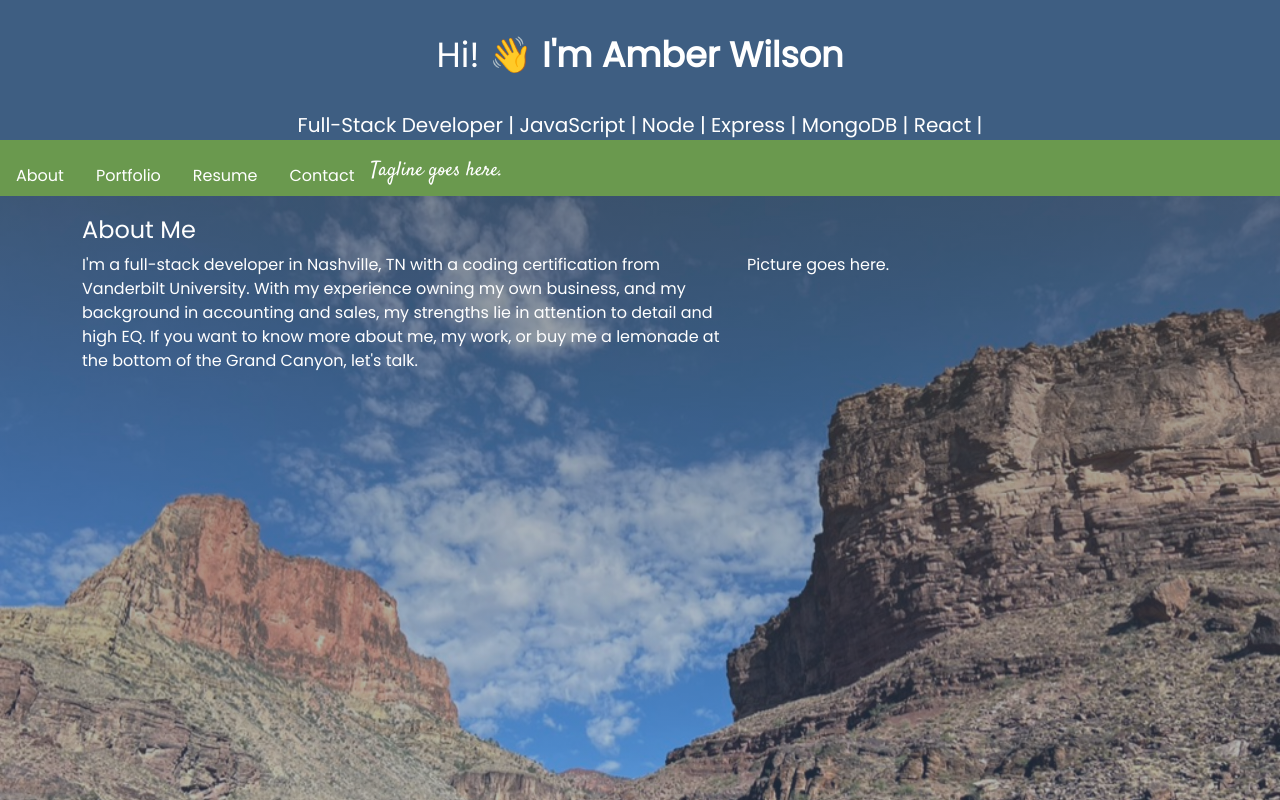
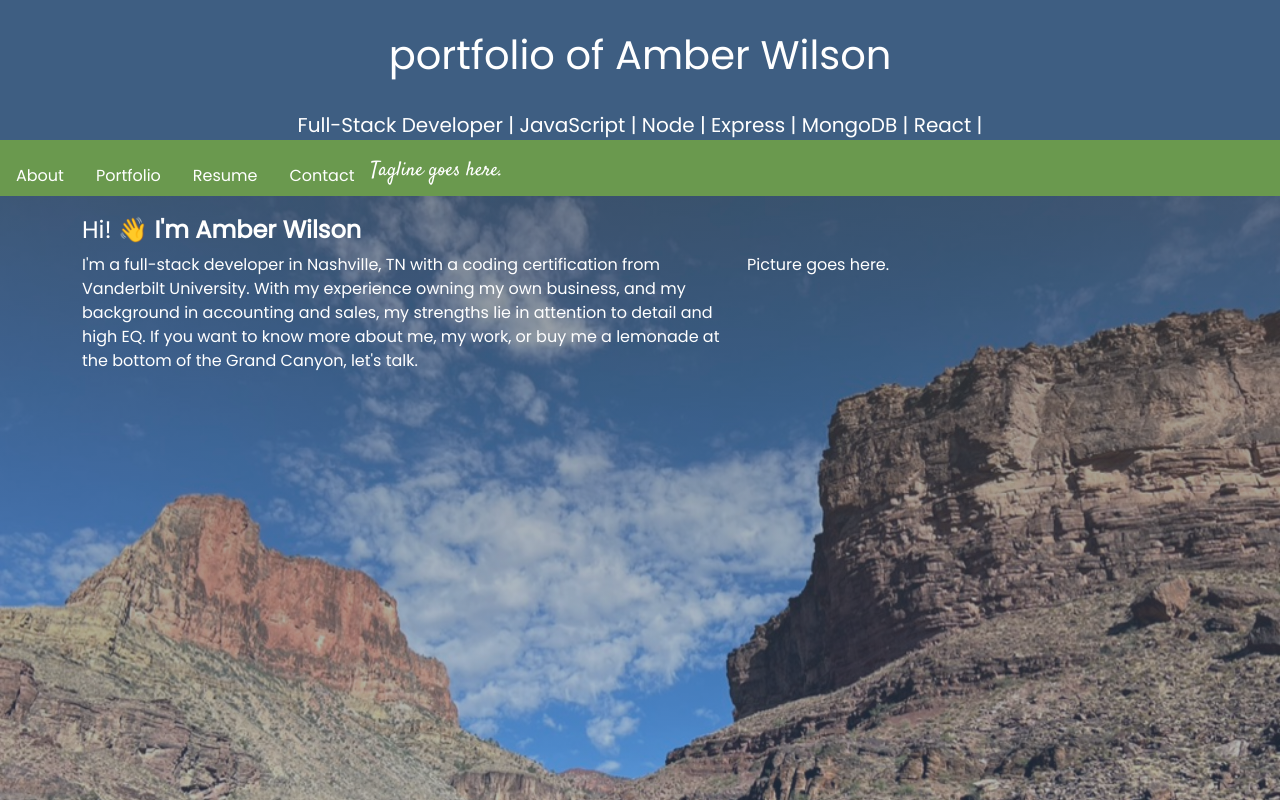
Before and after one commit to awil414/Portfolio, a React (Create React App) app: page / in a window 1280 px wide. Shown: the top 800 px of the page. Built offline with nearby package versions, Linux system fonts and the light colour scheme.

Commit message:
changing header text and About me text

```diff
--- a/src/components/Header/Header.js
+++ b/src/components/Header/Header.js
@@ -10,7 +10,7 @@ const styles = {
         background: '#3E5E82',
     },
     headingStyle: {
-        fontSize: '35px',
+        fontSize: '40px',
         textAlign: 'center',
         verticalAlign: 'middle',
         lineHeight: '90px',
@@ -37,8 +37,7 @@ function Header({setCurrentPage}) {
         <div style={styles.navHeader} className='header-nav'>
             <div style={styles.headerStyle} className='header'>
                 <span>
-                    <h2 style={styles.headingStyle}>Hi! {''} <span className='wave' role='img' aria-labelledby='wave'>
-                👋</span><strong className='name'> I'm Amber Wilson </strong></h2>
+                    <h2 style={styles.headingStyle}>portfolio of Amber Wilson</h2>
                     <p style={styles.skillsStyle}>Full-Stack Developer | JavaScript | Node | Express | MongoDB | React |</p>
                 </span></div>
             <Navbar  setCurrentPage={setCurrentPage}/>
--- a/src/pages/About/index.js
+++ b/src/pages/About/index.js
@@ -15,7 +15,8 @@ export default function About() {
         <div
         className='bg-img' style= {{backgroundImage: `url(${BgImage})`}}
     >       <MDBContainer className='about-container'>
-                <h4 className="h3-text-center">About Me</h4>
+                <h4>Hi! {''} <span className='wave' role='img' aria-labelledby='wave'>
+                👋</span><strong className='name'> I'm Amber Wilson </strong></h4>
                 {/* <h4 className="h4-text-center">Successfully navigating both is what makes me unique. </h4> */}
                 {/* <p className="skills-center"> Full-Stack Developer | JavaScript | Node | Express | MongoDB | React |</p> */}
                 <MDBRow>
```
